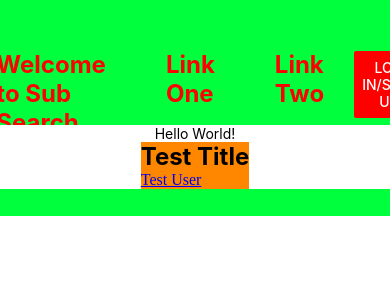
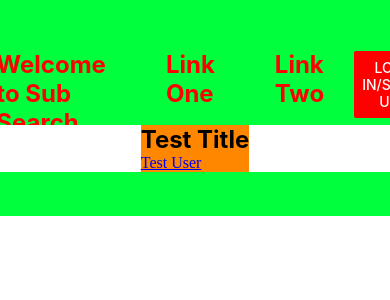
Before and after one commit to tlasalle5027/SubSearchSports, a React Native app in the folder client/: screen / in a window 390 px wide. Shown: the top 300 px of the page. Built offline with nearby package versions, Linux system fonts and the light colour scheme.

Commit message:
Created Basic AdList

```diff
--- a/client/App.js
+++ b/client/App.js
@@ -1,7 +1,7 @@
 import { StatusBar } from 'expo-status-bar';
 import React from 'react';
 import { StyleSheet, Text, View } from 'react-native';
-import Ad from './components/Ads/Ads';
+import AdList from './components/AdList/AdList';
 import Header from './components/Header/Header';
 
 export default function App() {
@@ -11,8 +11,7 @@ export default function App() {
         <Header />
       </View>
       <View style={styles.container}>
-        <Text>Hello World!</Text>
-        <Ad />
+        <AdList />
         <StatusBar style="auto" />
       </View>
     </div>
--- /dev/null
+++ b/client/components/AdList/AdList.js
@@ -0,0 +1,9 @@
+import React from 'react';
+import { StyleSheet, Text, View } from 'react-native';
+import Ad from '../Ads/Ads';
+
+const AdList = () => {
+    return (<Ad />);
+};
+
+export default AdList;
```
